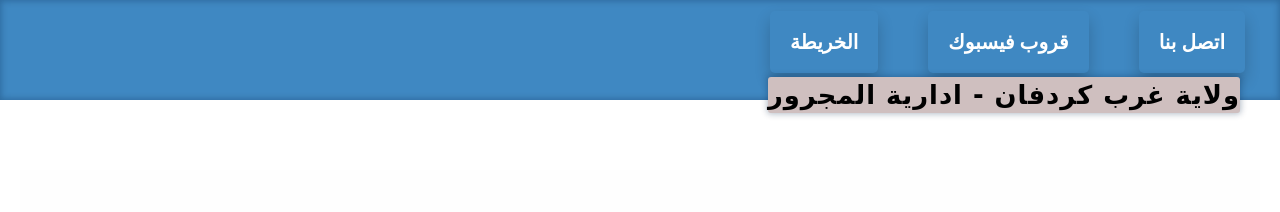
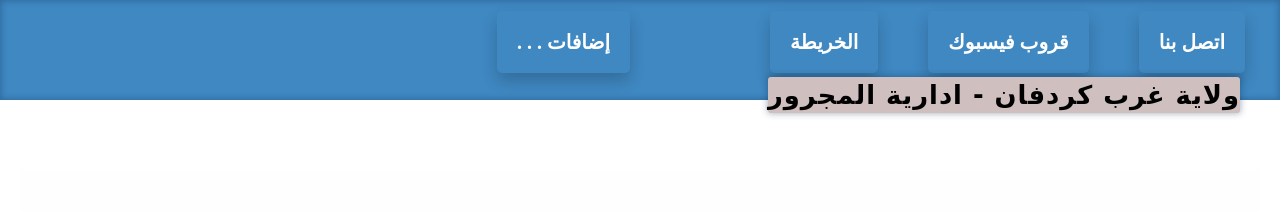
Before and after one commit to mairoor/www.majror.com, a plain HTML site: page index.html in a window 1280 px wide. Shown: the top 212 px of the page. Drawn offline with Linux system fonts and the light colour scheme.

Commit message:
Update index.html

```diff
--- a/index.html
+++ b/index.html
@@ -34,6 +34,13 @@
             <li>
                 <a href="https://maps.app.goo.gl/owqVgFpHFMZiK71V8" target="_blank"
                     title="موقع ادارية المجرور على الخريطه"> الخريطة</a>
+            </li>
+
+<li class="eda">
+
+
+                <a href="#" target="_blank" title=" قصص وحكاوي">إضافات . . . </a>
+
             </li>
 
         </ul>
```
